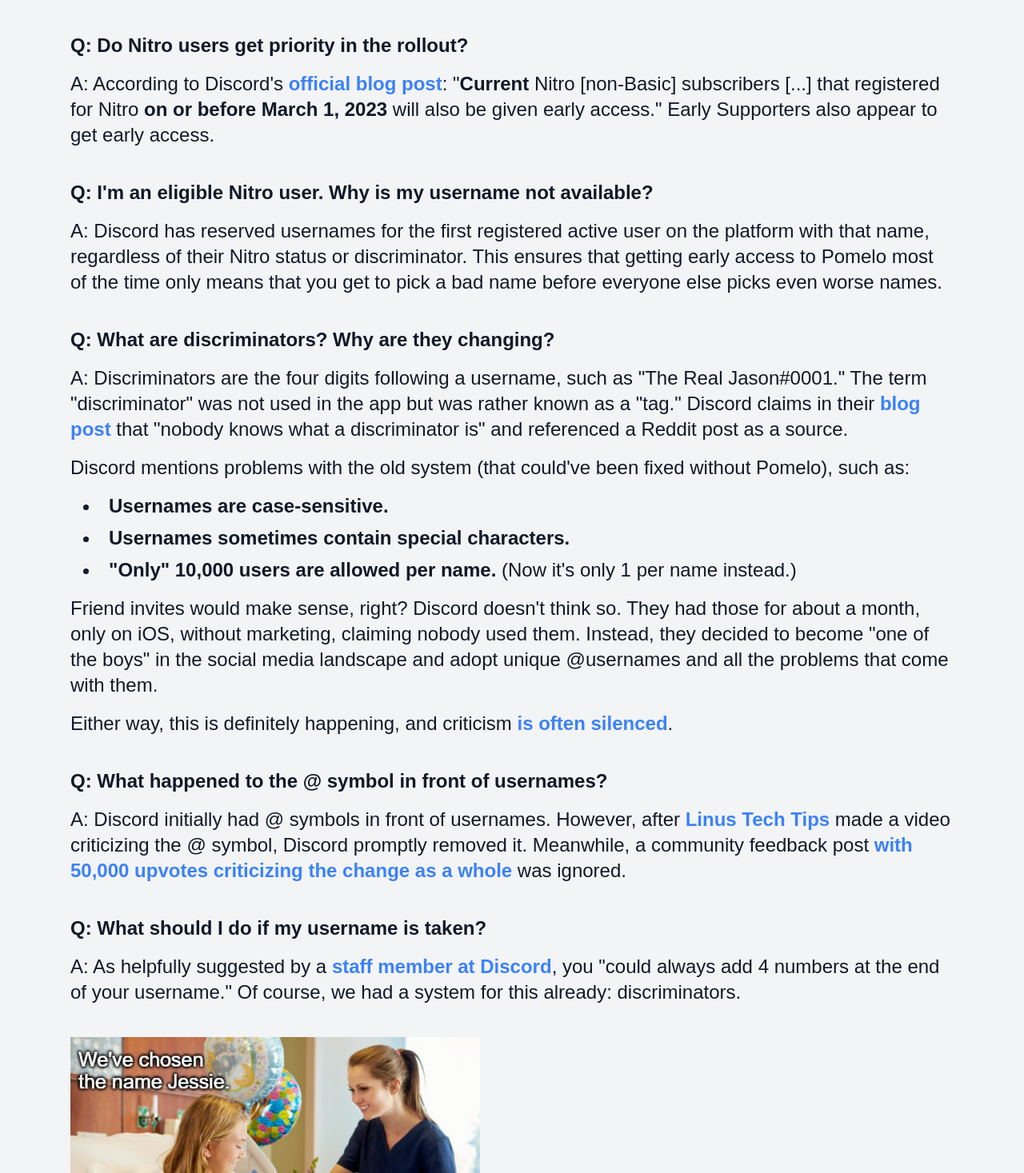
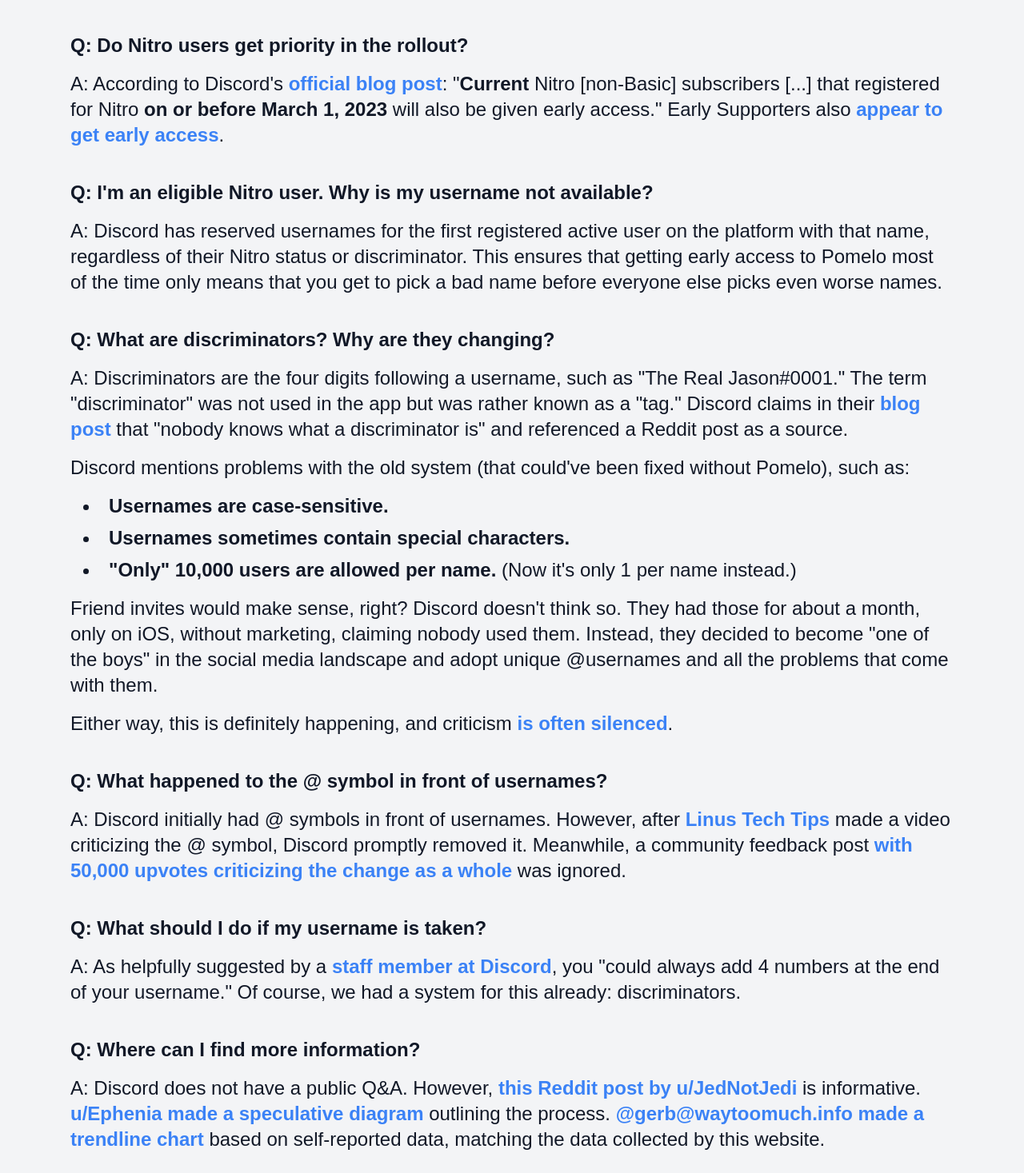
Before and after one commit to hampuskraft/arewepomeloyet.com, a Next.js app: page / in a window 1280 px wide. Shown: the part 1663-3130 px from the top of the page at 80% size. Built offline with nearby package versions, Linux system fonts and the light colour scheme; no server answers; the database is empty.

Commit message:
Improve wording

```diff
--- a/src/app/page.tsx
+++ b/src/app/page.tsx
@@ -156,8 +156,11 @@
             <p>
               A: According to Discord&apos;s <Link href="https://discord.com/blog/usernames">official blog post</Link>:
               &quot;<strong>Current</strong> Nitro [non-Basic] subscribers [...] that registered for Nitro{' '}
-              <strong>on or before March 1, 2023</strong> will also be given early access.&quot; Early Supporters also
-              appear to get early access.
+              <strong>on or before March 1, 2023</strong> will also be given early access.&quot; Early Supporters also{' '}
+              <Link href="https://twitter.com/DiscordPreviews/status/1665788875594186754">
+                appear to get early access
+              </Link>
+              .
             </p>
           </div>
 
@@ -241,6 +244,25 @@
             </p>
           </div>
 
+          <div className="flex flex-col gap-4 font-body text-xl lg:text-2xl">
+            <p>
+              <strong>Q: Where can I find more information?</strong>
+            </p>
+
+            <p>
+              A: Discord does not have a public Q&A. However,{' '}
+              <Link href="https://redd.it/142rsjw">this Reddit post by u/JedNotJedi</Link> is informative.{' '}
+              <Link href="https://support.discord.com/hc/user_images/Lni1dqqqpbt6_0JZ0bNytA.png">
+                u/Ephenia made a speculative diagram
+              </Link>{' '}
+              outlining the process.{' '}
+              <Link href="https://mastodon.social/@gerb@waytoomuch.info/110503071421329895">
+                @gerb@waytoomuch.info made a trendline chart
+              </Link>{' '}
+              based on self-reported data, matching the data collected by this website.
+            </p>
+          </div>
+
           <Image
             src="/jessie.png"
             width={512}
```
